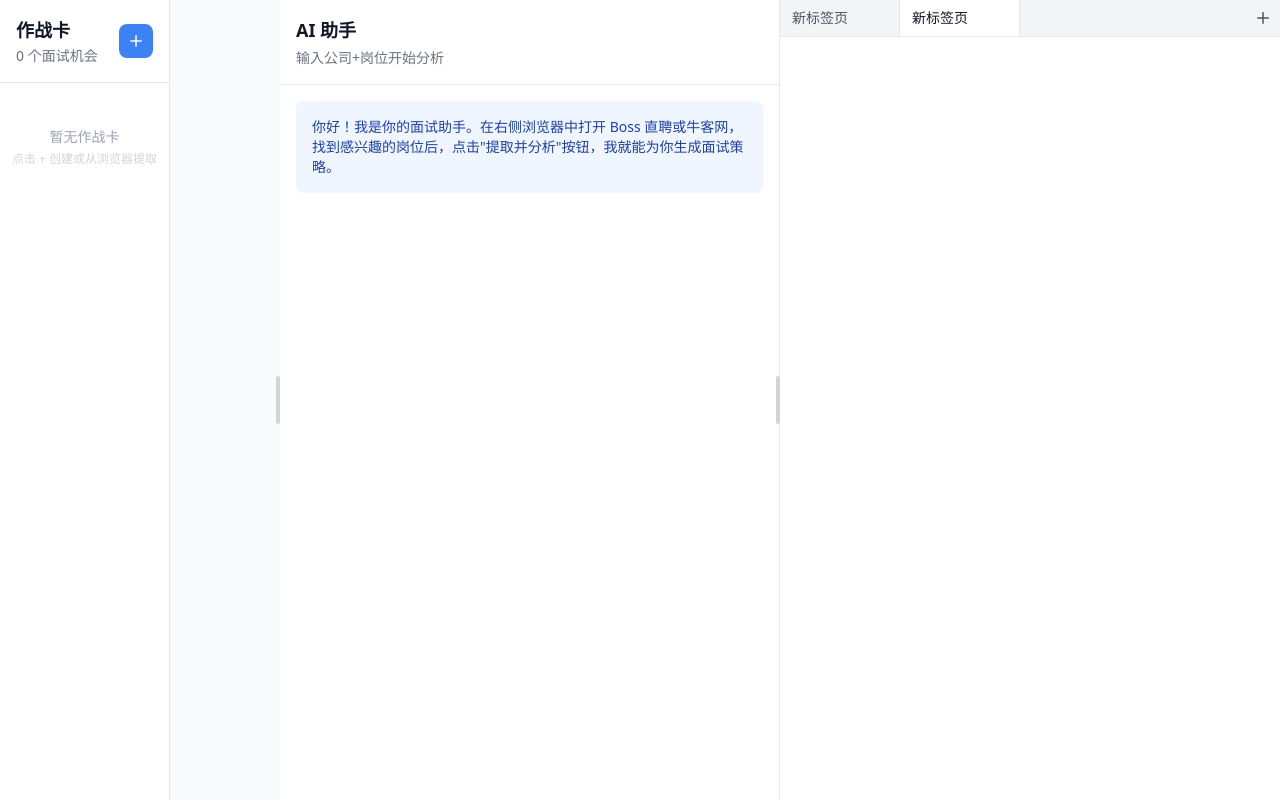
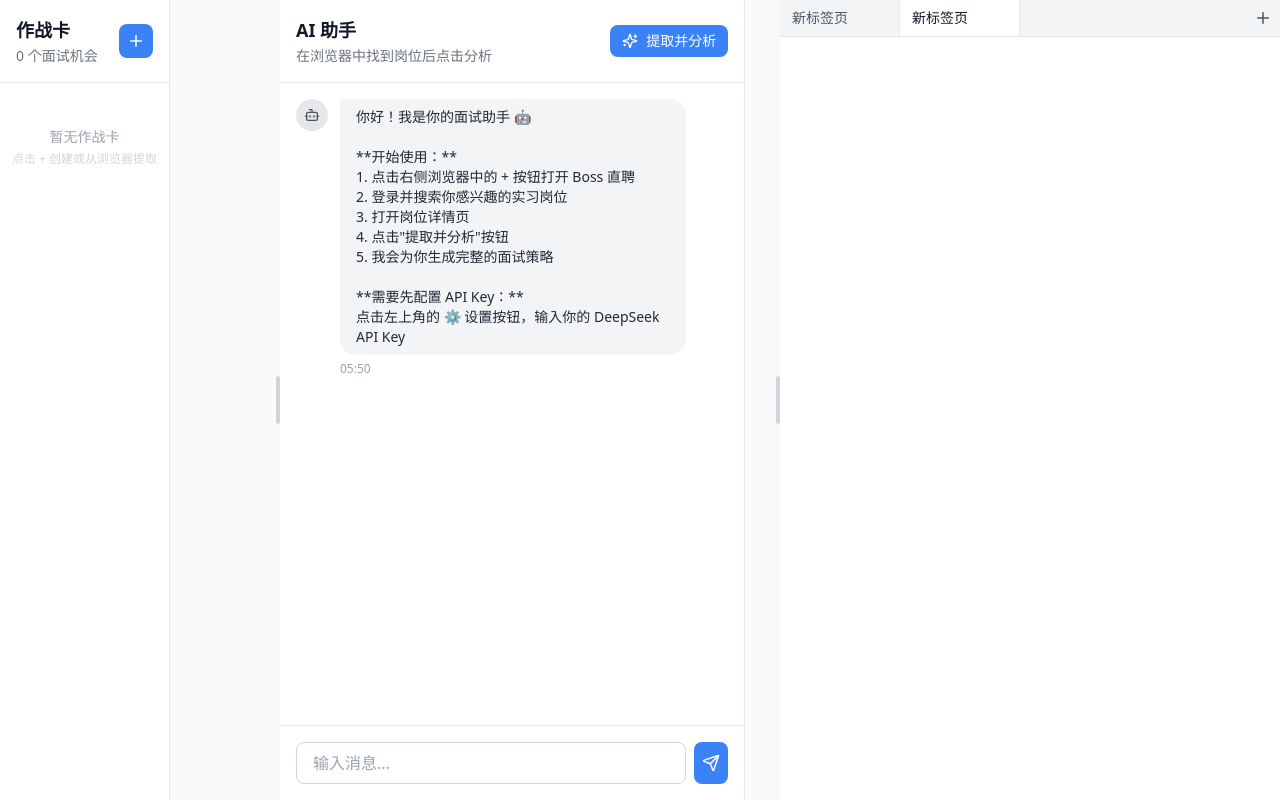
Before and after one commit to Alan79529/resume-agent, a React (Vite) app: page / in a window 1280 px wide. Built offline with nearby package versions, Linux system fonts and the light colour scheme.

Commit message:
feat: add AI chat with DeepSeek integration

```diff
--- a/src/main/index.ts
+++ b/src/main/index.ts
@@ -3,6 +3,7 @@ import { join } from 'path'
 import { electronApp, optimizer, is } from '@electron-toolkit/utils'
 import { setupCardIPC } from './ipc/cards'
 import { setupWebviewIPC } from './ipc/webview'
+import { setupAIIPC } from './ipc/ai'
 // import icon from '../../resources/icon.png?asset'
 
 function createWindow(): void {
@@ -57,6 +58,7 @@ app.whenReady().then(() => {
   // Setup IPC handlers
   setupCardIPC()
   setupWebviewIPC()
+  setupAIIPC()
 
   createWindow()
 
--- a/src/preload/index.ts
+++ b/src/preload/index.ts
@@ -11,7 +11,10 @@ const api = {
   deleteCard: (id: string) => ipcRenderer.invoke('cards:delete', id),
 
   // Webview
-  extractWebview: (webContentId: number) => ipcRenderer.invoke('webview:extract', webContentId)
+  extractWebview: (webContentId: number) => ipcRenderer.invoke('webview:extract', webContentId),
+
+  // AI Analysis
+  analyzeContent: (extracted: any) => ipcRenderer.invoke('ai:analyze', extracted)
 }
 
 // Use `contextBridge` APIs to expose Electron APIs to
--- a/src/renderer/src/components/chat/ChatPanel.tsx
+++ b/src/renderer/src/components/chat/ChatPanel.tsx
@@ -1,18 +1,98 @@
-import React from 'react';
+import React, { useState } from 'react';
+import { Send, Sparkles } from 'lucide-react';
+import { useChatStore } from '../../stores/chat';
+import { MessageList } from './MessageList';
+import { api } from '../../utils/ipc';
+import { useWebviewStore } from '../../stores/webview';
 
 export const ChatPanel: React.FC = () => {
+  const [input, setInput] = useState('');
+  const { addMessage, setLoading } = useChatStore();
+  const webviewRefs = useWebviewStore();
+
+  const handleSend = () => {
+    if (!input.trim()) return;
+    addMessage('user', input);
+    setInput('');
+  };
+
+  const handleExtract = async () => {
+    const activeTab = webviewRefs.tabs.find(t => t.isActive);
+    if (!activeTab) {
+      addMessage('assistant', '请先在右侧浏览器中打开一个网页');
+      return;
+    }
+
+    setLoading(true);
+    addMessage('assistant', '正在提取页面内容...');
+
+    try {
+      const webview = document.querySelector(`webview[data-tab-id="${activeTab.id}"]`) as Electron.WebviewTag;
+      if (!webview) {
+        throw new Error('未找到浏览器窗口');
+      }
+
+      const extracted = await api.extractWebview(webview.getWebContentsId());
+
+      addMessage('assistant', `已提取: ${extracted.title}`);
+
+      const analysis = await api.analyzeContent(extracted);
+
+      const summary = `## 分析完成 ✅
+
+**${extracted.title}**
+
+**公司业务**: ${analysis.companySummary}
+
+**高频问题**:
+${analysis.commonQuestions.map((q, i) => `${i + 1}. ${q}`).join('\n')}
+
+正在创建作战卡...`;
+
+      addMessage('assistant', summary);
+    } catch (error: any) {
+      addMessage('assistant', `❌ 分析失败: ${error.message}`);
+    } finally {
+      setLoading(false);
+    }
+  };
+
   return (
     <div className="h-full flex flex-col">
       <div className="p-4 border-b border-gray-200">
-        <h2 className="text-lg font-semibold text-gray-900">AI 助手</h2>
-        <p className="text-sm text-gray-500 mt-1">输入公司+岗位开始分析</p>
+        <div className="flex items-center justify-between">
+          <div>
+            <h2 className="text-lg font-semibold text-gray-900">AI 助手</h2>
+            <p className="text-sm text-gray-500 mt-0.5">在浏览器中找到岗位后点击分析</p>
+          </div>
+          <button
+            onClick={handleExtract}
+            className="flex items-center gap-2 px-3 py-1.5 bg-primary text-white text-sm rounded-lg hover:bg-primary-hover transition-colors"
+          >
+            <Sparkles size={16} />
+            提取并分析
+          </button>
+        </div>
       </div>
-      <div className="flex-1 overflow-y-auto p-4">
-        <div className="bg-blue-50 p-4 rounded-lg">
-          <p className="text-sm text-blue-800">
-            你好！我是你的面试助手。在右侧浏览器中打开 Boss 直聘或牛客网，
-            找到感兴趣的岗位后，点击"提取并分析"按钮，我就能为你生成面试策略。
-          </p>
+
+      <MessageList />
+
+      <div className="p-4 border-t border-gray-200">
+        <div className="flex gap-2">
+          <input
+            type="text"
+            value={input}
+            onChange={(e) => setInput(e.target.value)}
+            onKeyDown={(e) => e.key === 'Enter' && handleSend()}
+            placeholder="输入消息..."
+            className="flex-1 px-4 py-2 border border-gray-300 rounded-lg focus:outline-none focus:ring-2 focus:ring-primary/50"
+          />
+          <button
+            onClick={handleSend}
+            className="p-2 bg-primary text-white rounded-lg hover:bg-primary-hover transition-colors"
+          >
+            <Send size={18} />
+          </button>
         </div>
       </div>
     </div>
--- /dev/null
+++ b/src/renderer/src/components/chat/MessageList.tsx
@@ -0,0 +1,60 @@
+import React, { useRef, useEffect } from 'react';
+import { User, Bot, Loader2 } from 'lucide-react';
+import { useChatStore } from '../../stores/chat';
+
+export const MessageList: React.FC = () => {
+  const { messages, isLoading } = useChatStore();
+  const scrollRef = useRef<HTMLDivElement>(null);
+
+  useEffect(() => {
+    scrollRef.current?.scrollTo({ top: scrollRef.current.scrollHeight, behavior: 'smooth' });
+  }, [messages, isLoading]);
+
+  const formatTime = (timestamp: string) => {
+    const date = new Date(timestamp);
+    return `${date.getHours().toString().padStart(2, '0')}:${date.getMinutes().toString().padStart(2, '0')}`;
+  };
+
+  return (
+    <div ref={scrollRef} className="flex-1 overflow-y-auto p-4 space-y-4">
+      {messages.map(message => (
+        <div
+          key={message.id}
+          className={`flex gap-3 ${message.role === 'user' ? 'flex-row-reverse' : ''}`}
+        >
+          <div className={`
+            w-8 h-8 rounded-full flex items-center justify-center flex-shrink-0
+            ${message.role === 'user' ? 'bg-primary text-white' : 'bg-gray-200 text-gray-600'}
+          `}>
+            {message.role === 'user' ? <User size={16} /> : <Bot size={16} />}
+          </div>
+
+          <div className={`max-w-[80%] ${message.role === 'user' ? 'items-end' : 'items-start'}`}>
+            <div className={`
+              px-4 py-2 rounded-2xl text-sm whitespace-pre-wrap
+              ${message.role === 'user'
+                ? 'bg-primary text-white rounded-tr-none'
+                : 'bg-gray-100 text-gray-800 rounded-tl-none'
+              }
+            `}>
+              {message.content}
+            </div>
+            <span className="text-xs text-gray-400 mt-1">{formatTime(message.timestamp)}</span>
+          </div>
+        </div>
+      ))}
+
+      {isLoading && (
+        <div className="flex gap-3">
+          <div className="w-8 h-8 rounded-full bg-gray-200 flex items-center justify-center">
+            <Bot size={16} className="text-gray-600" />
+          </div>
+          <div className="bg-gray-100 px-4 py-2 rounded-2xl rounded-tl-none flex items-center gap-2">
+            <Loader2 size={16} className="animate-spin text-gray-400" />
+            <span className="text-sm text-gray-500">AI 正在分析...</span>
+          </div>
+        </div>
+      )}
+    </div>
+  );
+};
--- /dev/null
+++ b/src/renderer/src/stores/chat.ts
@@ -0,0 +1,44 @@
+import { create } from 'zustand';
+import type { ChatMessage } from '../types';
+
+interface ChatState {
+  messages: ChatMessage[];
+  isLoading: boolean;
+
+  // Actions
+  addMessage: (role: ChatMessage['role'], content: string) => void;
+  clearMessages: () => void;
+  setLoading: (loading: boolean) => void;
+}
+
+const generateId = () => Math.random().toString(36).substring(2, 9);
+
+export const useChatStore = create<ChatState>((set) => ({
+  messages: [
+    {
+      id: 'welcome',
+      role: 'assistant',
+      content: '你好！我是你的面试助手 🤖\n\n**开始使用：**\n1. 点击右侧浏览器中的 + 按钮打开 Boss 直聘\n2. 登录并搜索你感兴趣的实习岗位\n3. 打开岗位详情页\n4. 点击"提取并分析"按钮\n5. 我会为你生成完整的面试策略\n\n**需要先配置 API Key：**\n点击左上角的 ⚙️ 设置按钮，输入你的 DeepSeek API Key',
+      timestamp: new Date().toISOString()
+    }
+  ],
+  isLoading: false,
+
+  addMessage: (role, content) => {
+    const message: ChatMessage = {
+      id: generateId(),
+      role,
+      content,
+      timestamp: new Date().toISOString()
+    };
+    set(state => ({ messages: [...state.messages, message] }));
+  },
+
+  clearMessages: () => {
+    set({ messages: [] });
+  },
+
+  setLoading: (loading) => {
+    set({ isLoading: loading });
+  }
+}));
--- a/src/renderer/src/utils/ipc.ts
+++ b/src/renderer/src/utils/ipc.ts
@@ -1,4 +1,4 @@
-import type { BattleCard, ExtractedContent } from '../types'
+import type { BattleCard, ExtractedContent, Analysis } from '../types'
 
 declare global {
   interface Window {
@@ -9,6 +9,7 @@ declare global {
       updateCard: (id: string, updates: Partial<BattleCard>) => Promise<BattleCard | undefined>
       deleteCard: (id: string) => Promise<boolean>
       extractWebview: (webContentId: number) => Promise<ExtractedContent>
+      analyzeContent: (extracted: ExtractedContent) => Promise<Analysis>
     }
   }
 }
```
Also changed, not shown: src/main/ipc/ai.ts (added, +9 -0 lines), src/main/services/ai.ts (added, +80 -0 lines).
